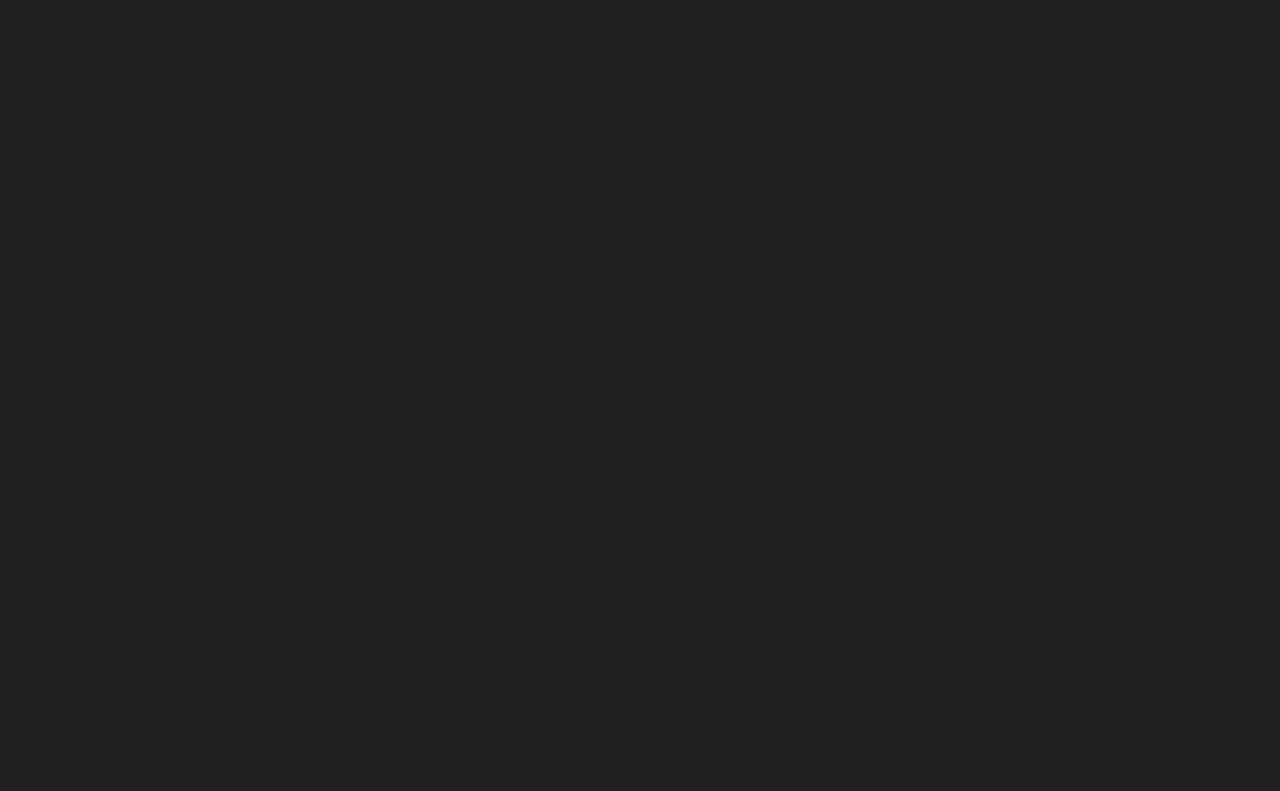
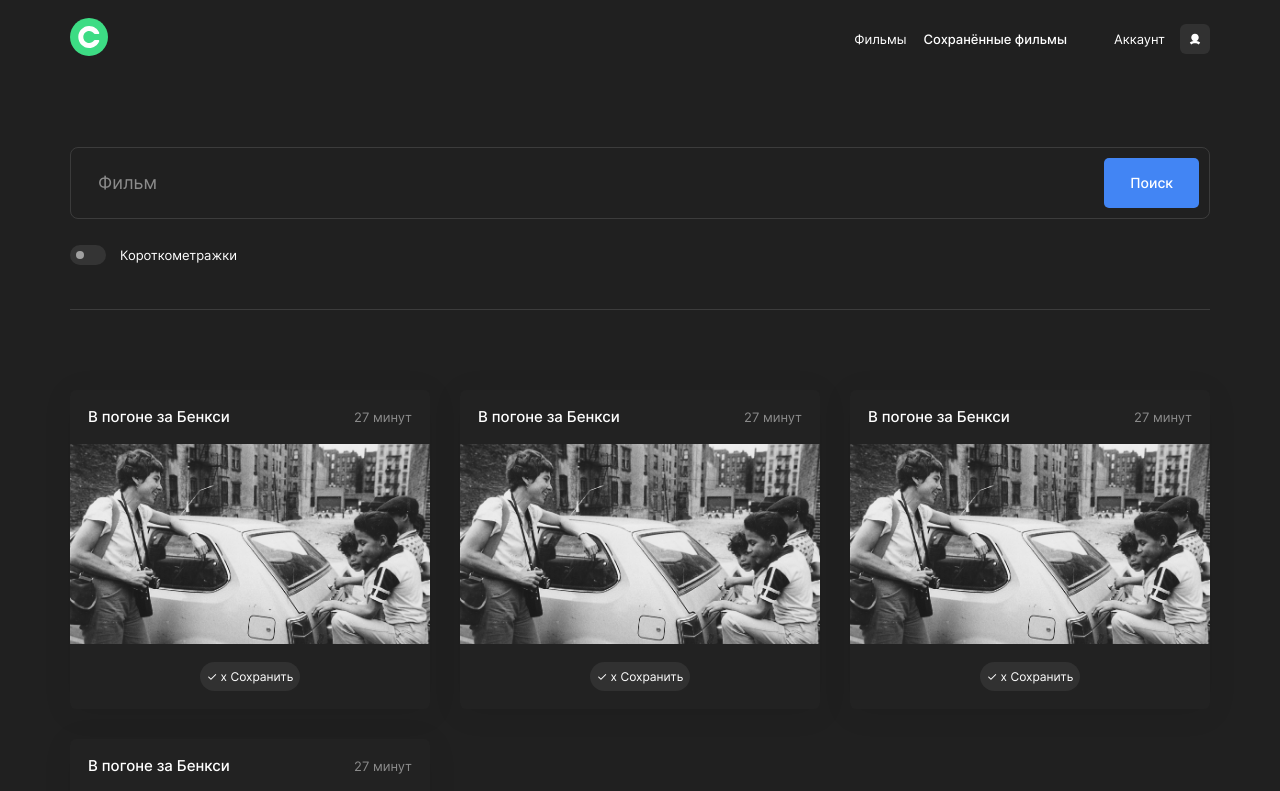
Before and after one commit to dzoric1/movies-explorer-frontend, a React (Create React App) app: page /saved-movies in a window 1280 px wide. Before the commit this address had no page. Shown: the top 791 px of the page. Built offline with nearby package versions, Linux system fonts and the light colour scheme.

Commit message:
realized saved-movies-list

```diff
--- a/src/components/App/App.jsx
+++ b/src/components/App/App.jsx
@@ -1,6 +1,7 @@
 import { Route, Routes } from 'react-router-dom';
 import Main from '../Main/Main';
 import Movies from '../Movies/Movies';
+import SavedMovies from '../Movies/Movies';
 import './App.css';
 
 
@@ -9,6 +10,7 @@ function App() {
     <Routes>
       <Route path='/' element={<Main />} />
       <Route path='/movies' element={<Movies />} />
+      <Route path='/saved-movies' element={<SavedMovies />} />
     </Routes>
   );
 }
--- a/src/components/Header/Header.css
+++ b/src/components/Header/Header.css
@@ -1,4 +1,8 @@
 .header {
+  background-color: #202020;
+}
+
+.header_type_main {
   background-color: #073042;
 }
 
```
Also changed, not shown: src/components/SavedMovies/SavedMovies.jsx (added, +19 -0 lines), src/components/SavedMovies/SavedMovies.css (added).
